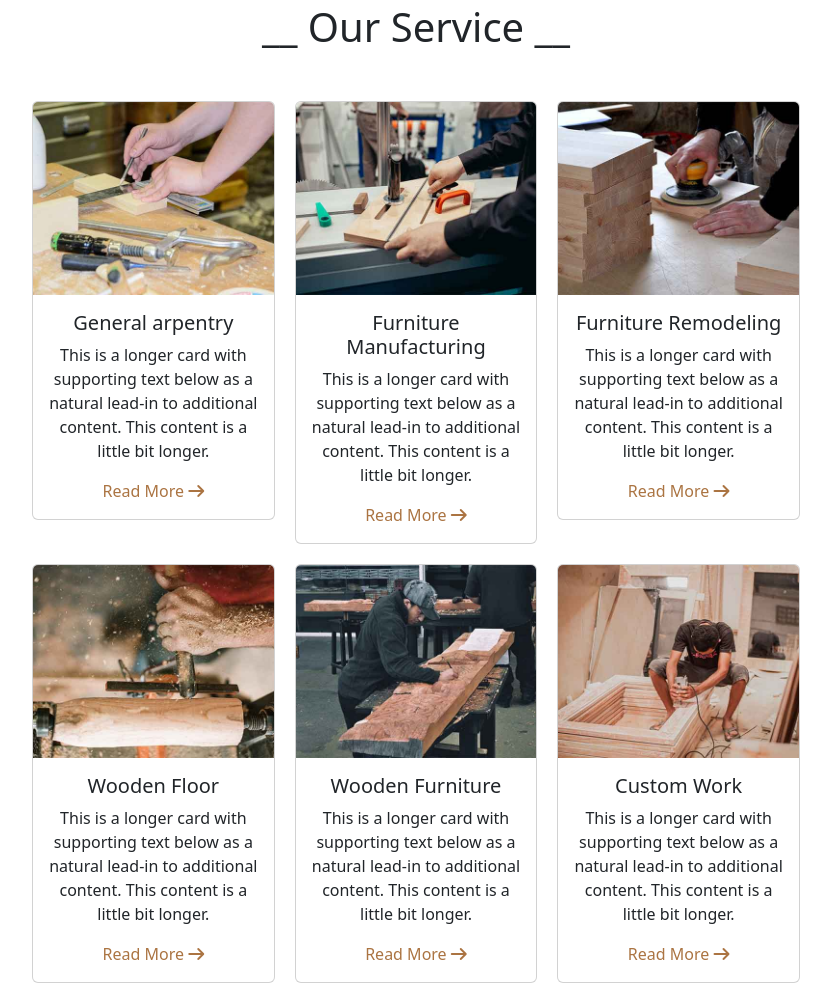
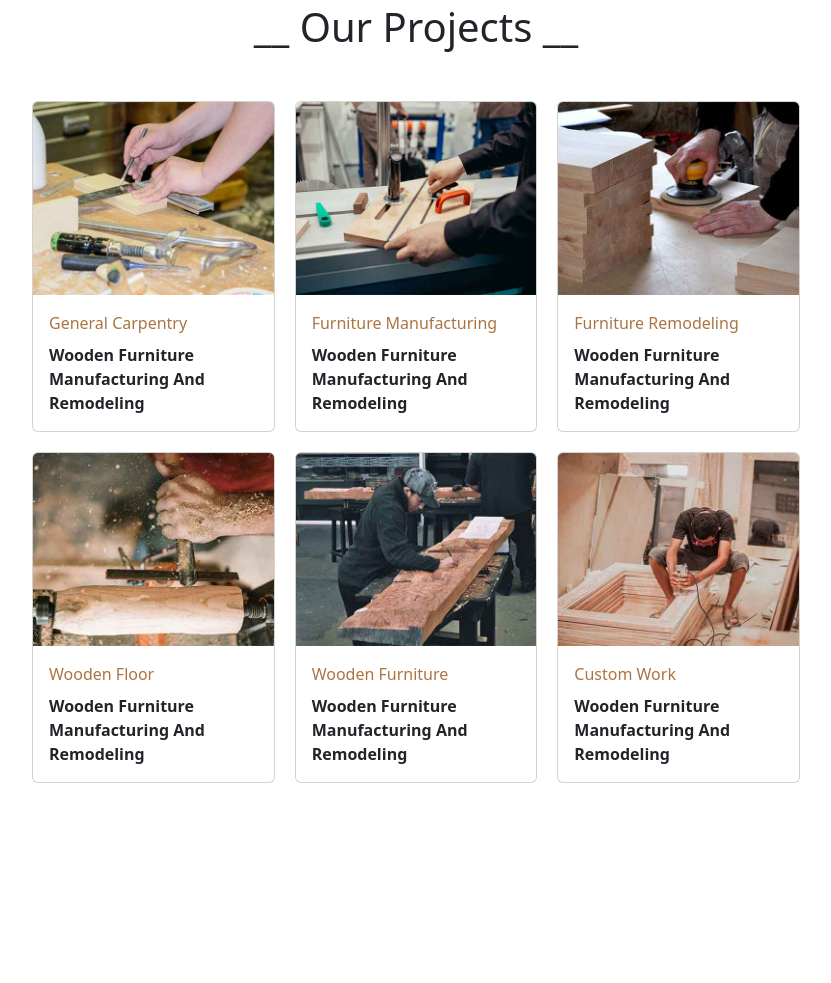
Before and after one commit to Fadia-Yassine/projetRem, a website: page index.html in a window 1280 px wide. Shown: the part 3422-4405 px from the top of the page, without its empty margins (224-1055 px from the left). After the commit the page ends 4205 px from the top, so only its background shows below. Drawn offline with nearby package versions, Linux system fonts and the light colour scheme.

Commit message:
animation

```diff
--- a/index.html
+++ b/index.html
@@ -195,7 +195,7 @@
                 <div class="row row-cols-1 row-cols-md-3 g-4">
                     <div class="col">
                         <div class="card">
-                            <img src="./public/img/portfolio-1.jpg" class="card-img-top">
+                            <img src="./public/img/portfolio-1.jpg" class="animation card-img-top">
                             <div class="card-body">
                                 <h5 class="card-title text-center">General arpentry</h5>
                                 <p class="card-text text-center">This is a longer card with supporting text below as a natural
@@ -291,17 +291,15 @@
 
         <!-- section 6 -->
         <section>
-            <h1 class="text-center m-7">__ Our Service __</h1>
+            <h1 class="text-center m-7">__ Our Projects __</h1>
             <div class="sect4Div d-lg-flex justify-content-lg-center  d-md-block justify-content-md-center d-block">
                 <div class="row row-cols-1 row-cols-md-3 g-4">
                     <div class="col">
                         <div class="card">
                             <img src="./public/img/portfolio-1.jpg" class="card-img-top">
                             <div class="card-body">
-                                <h5 class="card-title text-center">General arpentry</h5>
-                                <p class="card-text text-center">This is a longer card with supporting text below as a natural
-                                lead-in to additional content. This content is a little bit longer.</p>
-                                <div class="text-marron text-center">Read More <i class="fa-solid fa-arrow-right text-marron"></i></div>
+                                <div class="card-title text-marron">General Carpentry</div>
+                                <p class="card-text"><b>Wooden Furniture Manufacturing And Remodeling</b></p>
                             </div>
                         </div>
                     </div>
@@ -309,10 +307,8 @@
                         <div class="card">
                             <img src="./public/img/portfolio-2.jpg" class="card-img-top" alt="...">
                             <div class="card-body">
-                                <h5 class="card-title text-center">Furniture Manufacturing</h5>
-                                <p class="card-text text-center">This is a longer card with supporting text below as a natural
-                                    lead-in to additional content. This content is a little bit longer.</p>
-                                    <div class="text-marron text-center">Read More <i class="fa-solid fa-arrow-right text-marron"></i></div>
+                                <div class="card-title text-marron">Furniture Manufacturing</div>
+                                <p class="card-text"><b>Wooden Furniture Manufacturing And Remodeling</b></p>
                             </div>
                         </div>
                     </div>
@@ -320,10 +316,8 @@
                         <div class="card">
                             <img src="./public/img/portfolio-3.jpg" class="card-img-top" alt="...">
                             <div class="card-body">
-                                <h5 class="card-title text-center">Furniture Remodeling</h5>
-                                <p class="card-text text-center">This is a longer card with supporting text below as a natural
-                                    lead-in to additional content. This content is a little bit longer.</p>
-                                    <div class="text-marron text-center">Read More <i class="fa-solid fa-arrow-right text-marron"></i></div>
+                                <div class="card-title text-marron">Furniture Remodeling</div>
+                                <p class="card-text"><b>Wooden Furniture Manufacturing And Remodeling</b></p>
                             </div>
                         </div>
                     </div>
@@ -331,10 +325,8 @@
                         <div class="card">
                             <img src="./public/img/portfolio-4.jpg" class="card-img-top" alt="...">
                             <div class="card-body">
-                                <h5 class="card-title text-center">Wooden Floor</h5>
-                                <p class="card-text text-center">This is a longer card with supporting text below as a natural
-                                    lead-in to additional content. This content is a little bit longer.</p>
-                                    <div class="text-marron text-center">Read More <i class="fa-solid fa-arrow-right text-marron"></i></div>
+                                <div class="card-title text-marron">Wooden Floor</div>
+                                <p class="card-text"><b>Wooden Furniture Manufacturing And Remodeling</b></p>
                             </div>
                         </div>
                     </div>
@@ -342,10 +334,8 @@
                         <div class="card">
                             <img src="./public/img/portfolio-5.jpg" class="card-img-top" alt="...">
                             <div class="card-body">
-                                <h5 class="card-title text-center">Wooden Furniture</h5>
-                                <p class="card-text text-center">This is a longer card with supporting text below as a natural
-                                    lead-in to additional content. This content is a little bit longer.</p>
-                                    <div class="text-marron text-center">Read More <i class="fa-solid fa-arrow-right text-marron"></i></div>
+                                <div class="card-title text-marron">Wooden Furniture</div>
+                                <p class="card-text"><b>Wooden Furniture Manufacturing And Remodeling</b></p>
                             </div>
                         </div>
                     </div>
@@ -353,11 +343,8 @@
                         <div class="card">
                             <img src="./public/img/portfolio-6.jpg" class="card-img-top" alt="...">
                             <div class="card-body">
-                                <h5 class="card-title text-center">Custom Work</h5>
-                                <p class="card-text text-center">This is a longer card with supporting text below as a natural
-                                    lead-in to additional content. This content is a little bit longer.</p>
-                                    <div class="text-marron text-center">Read More <i class="fa-solid fa-arrow-right text-marron"></i></div>
-
+                                <div class="card-title text-marron">Custom Work</div>
+                                <p class="card-text"><b>Wooden Furniture Manufacturing And Remodeling</b></p>
                             </div>
                         </div>
                     </div>
--- a/src/sass/modules/_sectQuatre.scss
+++ b/src/sass/modules/_sectQuatre.scss
@@ -4,3 +4,14 @@
     margin-left: 20%;
     margin-right: 20%;
 }
+section:nth-child(4){
+    .card {
+        overflow:hidden
+    }
+    .card img {
+        width:100%;height:auto;
+    }
+    .card img:hover {
+        -webkit-transform:scale(1.2);transform:scale(1.2);-webkit-transition:.5s ease-in-out;transition:.5s ease-in-out;
+    }
+}
```
Also changed, not shown: public/css/app.css.
